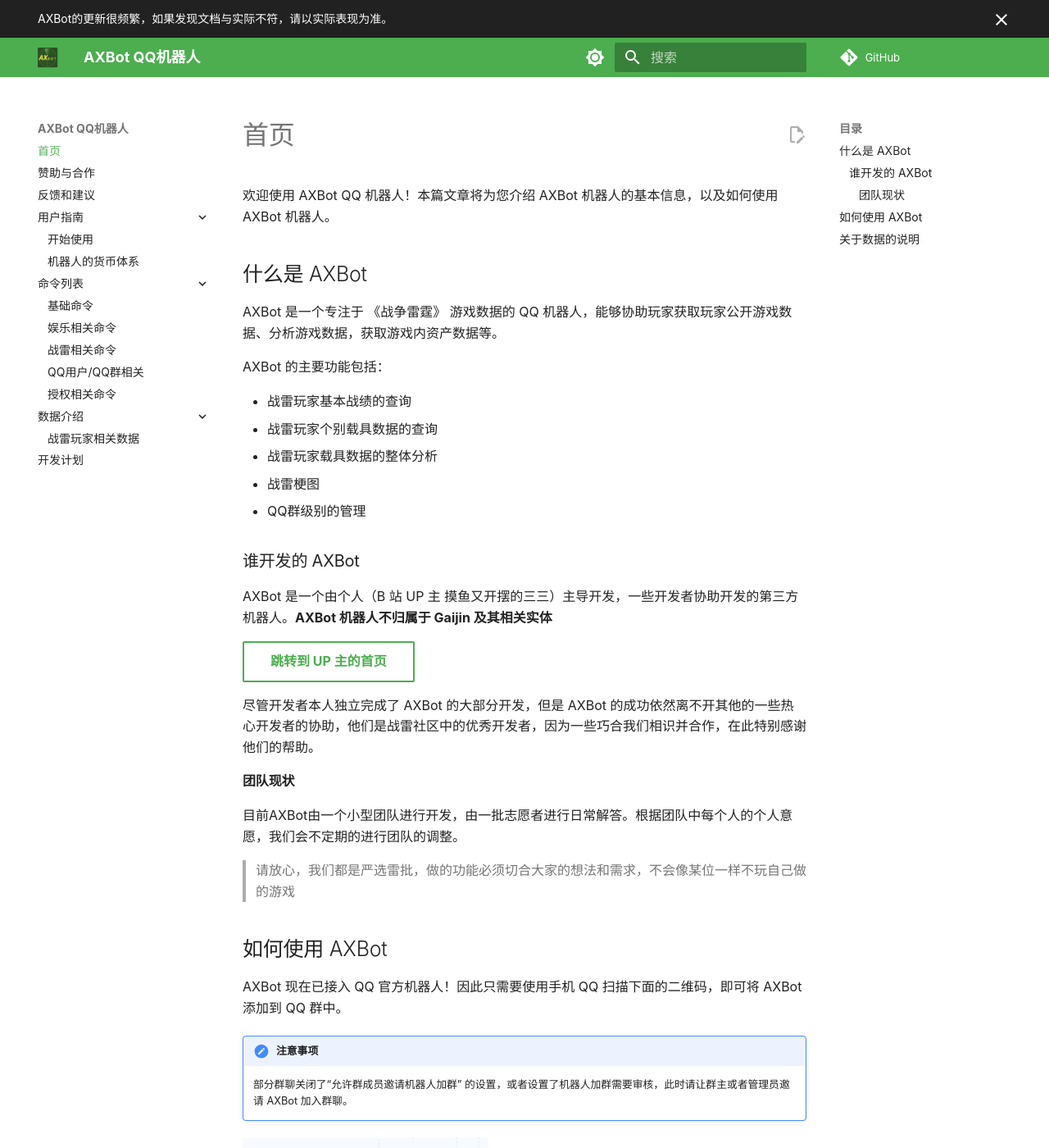
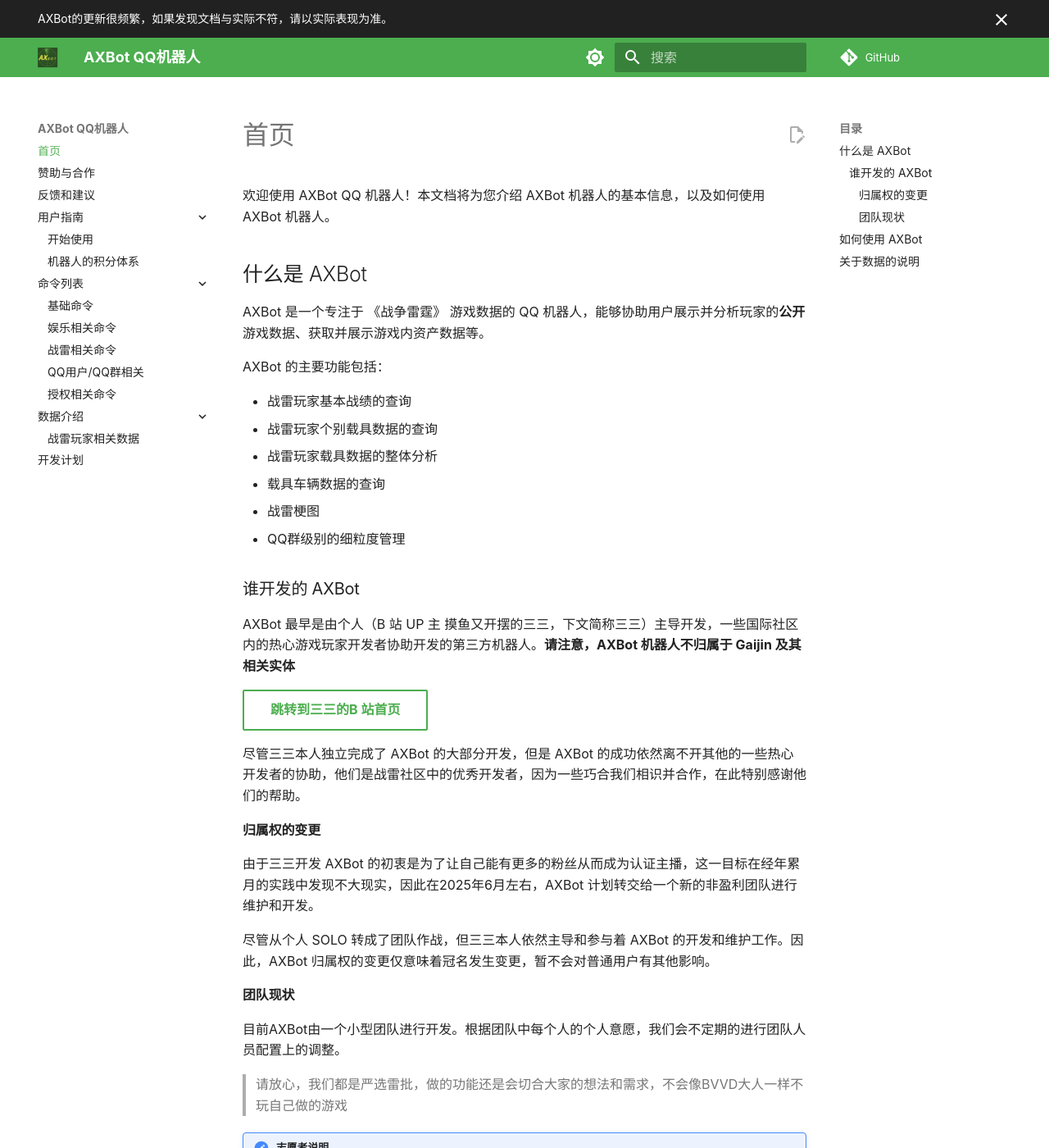
Before and after one commit to axiangcoding/axbot-qq-docs, an MkDocs documentation site: the page built from docs/index.md, in a window 1280 px wide and 1400 px high. Shown: the whole window at 82% size. Built offline with MkDocs 1.6.1 and Material for MkDocs 9.7.7, drawn with Linux system fonts in a browser that asks for light colours; comment, search, counter and statistics services are not loaded; some of the changed text lies outside the part shown.

Commit message:
更新文档

```diff
--- a/docs/index.md
+++ b/docs/index.md
@@ -1,42 +1,55 @@
 # 首页
 
-欢迎使用 AXBot QQ 机器人！本篇文章将为您介绍 AXBot 机器人的基本信息，以及如何使用 AXBot 机器人。
+欢迎使用 AXBot QQ 机器人！本文档将为您介绍 AXBot 机器人的基本信息，以及如何使用 AXBot 机器人。
 
 ## 什么是 AXBot
 
-AXBot 是一个专注于 《战争雷霆》 游戏数据的 QQ 机器人，能够协助玩家获取玩家公开游戏数据、分析游戏数据，获取游戏内资产数据等。
+AXBot 是一个专注于 《战争雷霆》 游戏数据的 QQ 机器人，能够协助用户展示并分析玩家的**公开**游戏数据、获取并展示游戏内资产数据等。
 
 AXBot 的主要功能包括：
 
 - 战雷玩家基本战绩的查询
 - 战雷玩家个别载具数据的查询
 - 战雷玩家载具数据的整体分析
+- 载具车辆数据的查询
 - 战雷梗图
-- QQ群级别的管理
+- QQ群级别的细粒度管理
 
 ### 谁开发的 AXBot
 
-AXBot 是一个由个人（B 站 UP 主 摸鱼又开摆的三三）主导开发，一些开发者协助开发的第三方机器人。**AXBot 机器人不归属于 Gaijin 及其相关实体**
+AXBot 最早是由个人（B 站 UP 主 摸鱼又开摆的三三，下文简称三三）主导开发，一些国际社区内的热心游戏玩家开发者协助开发的第三方机器人。**请注意，AXBot 机器人不归属于 Gaijin 及其相关实体**
 
-[跳转到 UP 主的首页](https://space.bilibili.com/8696650){ .md-button }
+[跳转到三三的B 站首页](https://space.bilibili.com/8696650){ .md-button }
 
-尽管开发者本人独立完成了 AXBot 的大部分开发，但是 AXBot 的成功依然离不开其他的一些热心开发者的协助，他们是战雷社区中的优秀开发者，因为一些巧合我们相识并合作，在此特别感谢他们的帮助。
+尽管三三本人独立完成了 AXBot 的大部分开发，但是 AXBot 的成功依然离不开其他的一些热心开发者的协助，他们是战雷社区中的优秀开发者，因为一些巧合我们相识并合作，在此特别感谢他们的帮助。
+
+#### 归属权的变更
+
+由于三三开发 AXBot 的初衷是为了让自己能有更多的粉丝从而成为认证主播，这一目标在经年累月的实践中发现不大现实，因此在2025年6月左右，AXBot 计划转交给一个新的非盈利团队进行维护和开发。
+
+尽管从个人 SOLO 转成了团队作战，但三三本人依然主导和参与着 AXBot 的开发和维护工作。因此，AXBot 归属权的变更仅意味着冠名发生变更，暂不会对普通用户有其他影响。
 
 #### 团队现状
 
-目前AXBot由一个小型团队进行开发，由一批志愿者进行日常解答。根据团队中每个人的个人意愿，我们会不定期的进行团队的调整。
+目前AXBot由一个小型团队进行开发。根据团队中每个人的个人意愿，我们会不定期的进行团队人员配置上的调整。
 
-> 请放心，我们都是严选雷批，做的功能必须切合大家的想法和需求，不会像某位一样不玩自己做的游戏
+> 请放心，我们都是严选雷批，做的功能还是会切合大家的想法和需求，不会像BVVD大人一样不玩自己做的游戏
+
+!!! note "志愿者说明"
+
+    由于机器人的使用较为繁琐，因此AXBot的几个主要群聊中均存在志愿者负责解答问题，他们不属于 AXBot 的开发团队，但会协助解决问题。
 
 ## 如何使用 AXBot
 
-AXBot 现在已接入 QQ 官方机器人！因此只需要使用手机 QQ 扫描下面的二维码，即可将 AXBot 添加到 QQ 群中。
+AXBot 接入的是 QQ 官方的机器人平台，因此只需要使用手机 QQ 扫描下面的二维码，即可将 AXBot 添加到 QQ 群中。
 
 !!! note "注意事项"
 
     部分群聊关闭了“允许群成员邀请机器人加群” 的设置，或者设置了机器人加群需要审核，此时请让群主或者管理员邀请 AXBot 加入群聊。
 
 <img src="images/axbot_qrcode.png" width="300">
+
+当然，你也可以直接加AXBot的QQ号：**2854210995**
 
 ## 关于数据的说明
 
```
Also changed, not shown: other parts of docs/index.md (+1 -1 lines), docs/roadmap.md (+3 -1 lines), docs/user-guide/axbot-credit.md (+10 -4 lines).
